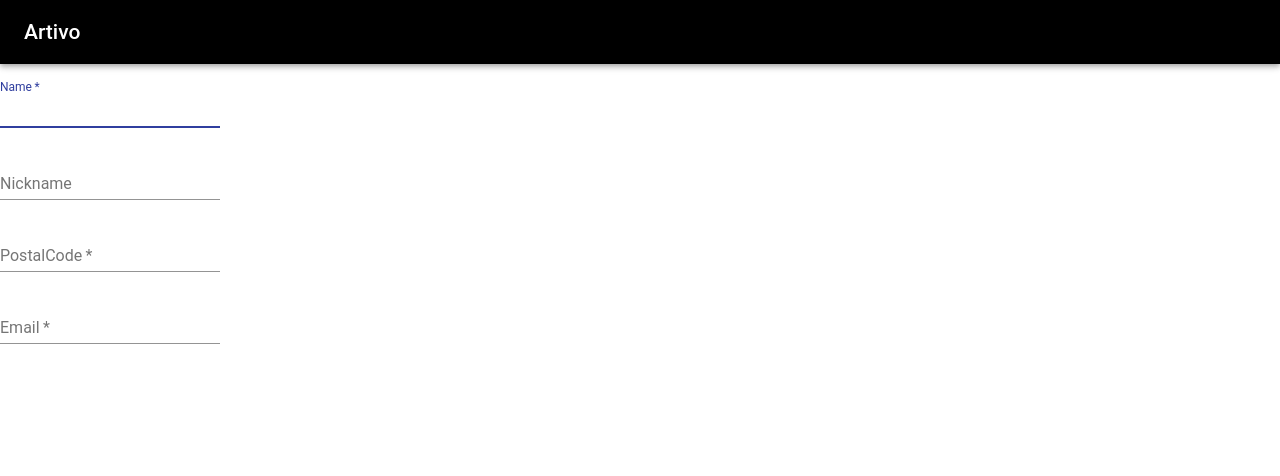
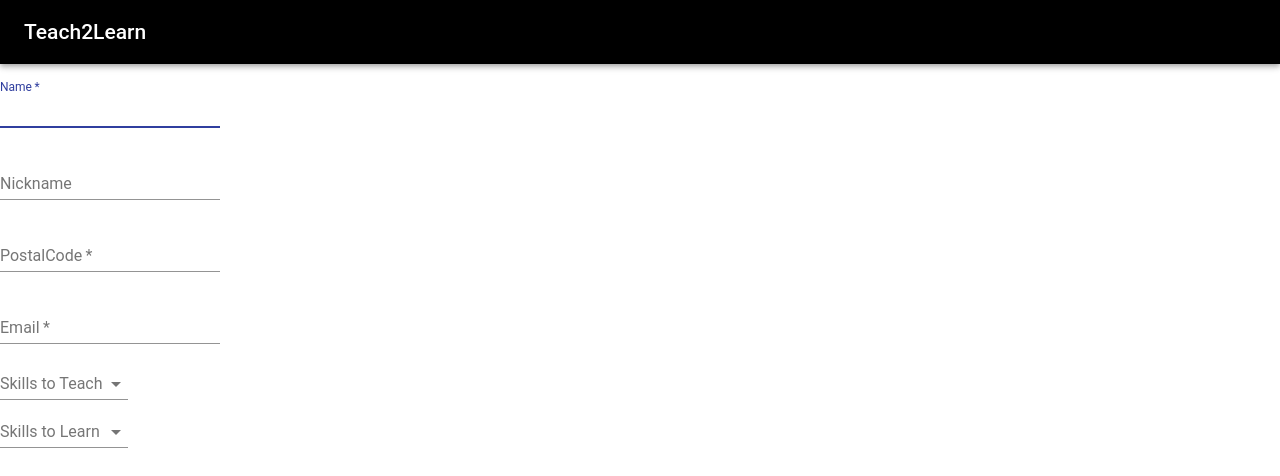
Before and after one commit to francesyu90/Artivo, a React (Create React App) app in the folder artivo/: page / in a window 1280 px wide. Shown: the top 476 px of the page. Built offline with nearby package versions, Linux system fonts and the light colour scheme.

Commit message:
feat: Finished signup form with selects for skills

```diff
--- a/artivo/public/index.html
+++ b/artivo/public/index.html
@@ -19,7 +19,7 @@
       work correctly both with client-side routing and a non-root public URL.
       Learn how to configure a non-root public URL by running `npm run build`.
     -->
-    <title>React App</title>
+    <title>Teach2Learn</title>
   </head>
   <body>
     <noscript>
--- a/artivo/src/components/CustomizedNavBar.js
+++ b/artivo/src/components/CustomizedNavBar.js
@@ -11,7 +11,7 @@ class CustomizedNavBar extends Component {
                 <AppBar position="static" className="c-nav-bar">
                     <Toolbar>
                         <Typography variant="title" color="inherit">
-                            Artivo
+                            Teach2Learn
                         </Typography>
                     </Toolbar>
                 </AppBar>
--- a/artivo/src/components/SignupForm.js
+++ b/artivo/src/components/SignupForm.js
@@ -2,6 +2,26 @@ import React, {  Component } from 'react';
 import '../App.css';
 
 import TextField from '@material-ui/core/TextField';
+import Select from '@material-ui/core/Select';
+import { MenuItem, FormControl, InputLabel, Input } from '@material-ui/core';
+
+const ITEM_HEIGHT = 48;
+
+const ITEM_PADDING_TOP = 8;
+
+const MenuProps = {
+    PaperProps: {
+        style: {
+            maxHeight: ITEM_HEIGHT * 4.5 + ITEM_PADDING_TOP,
+            width: 250,
+        },
+    },
+};
+
+const skills = [
+    "Art & Craft",
+    "Dancing"
+]
 
 class SignupForm extends Component {
 
@@ -9,7 +29,9 @@ class SignupForm extends Component {
         name: '',
         nickname: '',
         postalCode: '',
-        email: ''
+        email: '',
+        skillsToTeach: [],
+        skillsToLearn: []
     }
 
     handleChangeName(event) {
@@ -36,9 +58,24 @@ class SignupForm extends Component {
         })
     }
 
+    handleChangeSkillsToT(event) {
+        this.setState({ skillsToTeach: event.target.value });
+    };
+
+    handleChangeSkillsToL(event) {
+        this.setState({ skillsToLearn: event.target.value });
+    };
+
     render() {
 
-        const { name, nickname, postalCode, email } = this.state;
+        const {
+            name,
+            nickname,
+            postalCode,
+            email,
+            skillsToTeach,
+            skillsToLearn
+        } = this.state;
 
         return (
             <div className="signup-form-div">
@@ -79,6 +116,56 @@ class SignupForm extends Component {
                         type="email"
                         required
                     />
+                    <br />
+                    <FormControl>
+                        <InputLabel
+                            htmlFor="skills-to-teach-select"
+                        >
+                        Skills to Teach
+                        </InputLabel>
+                        <Select
+                            multiple
+                            value={skillsToTeach}
+                            input={<Input id="skills-to-teach-select" />}
+                            MenuProps={MenuProps}
+                            style={{paddingLeft: '5em'}}
+                            onChange={event => this.handleChangeSkillsToT(event)}
+                        >
+                            {skills.map(skill => (
+                                <MenuItem
+                                    key={skills.indexOf(skill)}
+                                    value={skill}
+                                >
+                                    {skill}
+                                </MenuItem>
+                            ))}
+                        </Select>
+                    </FormControl>
+                    <br />
+                    <FormControl>
+                        <InputLabel
+                            htmlFor="skills-to-learn-select"
+                        >
+                        Skills to Learn
+                        </InputLabel>
+                        <Select
+                            multiple
+                            value={skillsToLearn}
+                            input={<Input id="skills-to-learn-select" />}
+                            MenuProps={MenuProps}
+                            style={{paddingLeft: '5em'}}
+                            onChange={event => this.handleChangeSkillsToL(event)}
+                        >
+                            {skills.map(skill => (
+                                <MenuItem
+                                    key={skills.indexOf(skill)}
+                                    value={skill}
+                                >
+                                    {skill}
+                                </MenuItem>
+                            ))}
+                        </Select>
+                    </FormControl>
                 </form>
             </div>
         );
```
